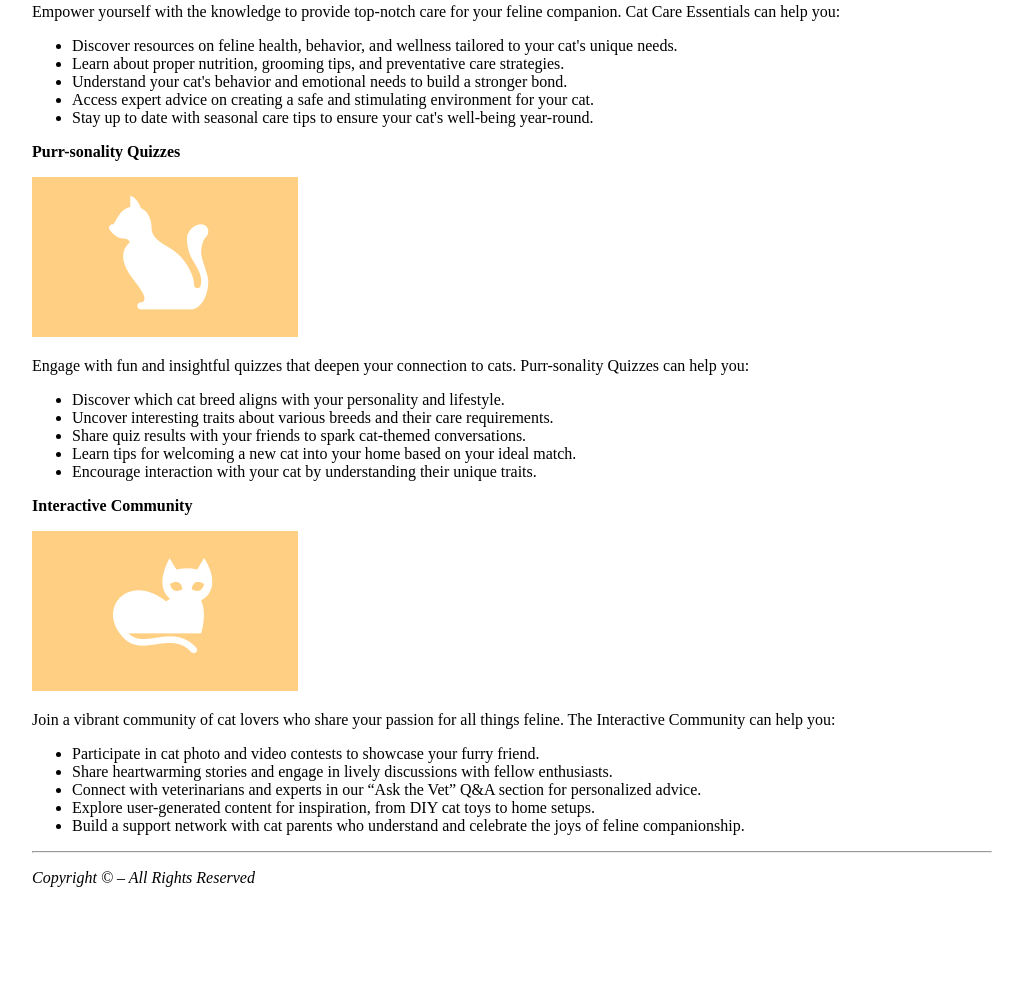
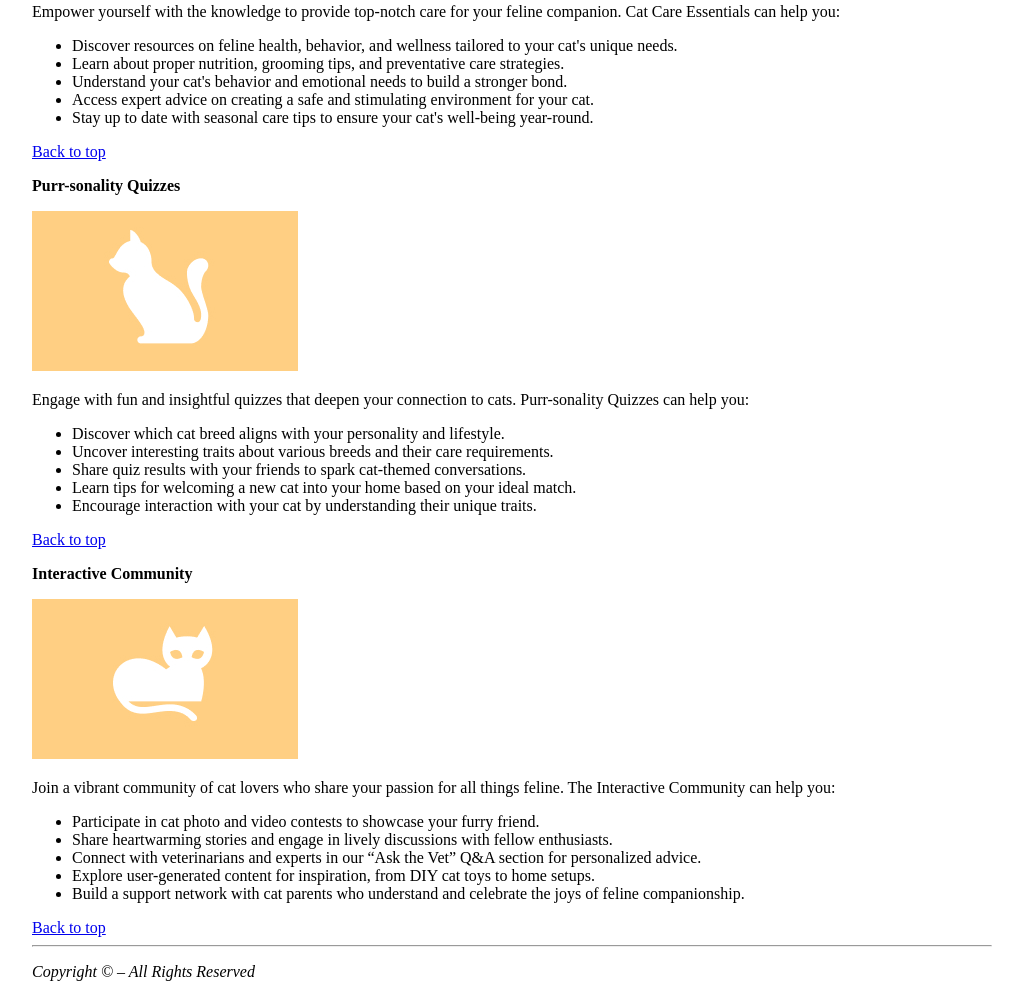
Before and after one commit to mwojciechowski-sddcd/COMM672_assignmentM3, a plain HTML site: page assignmentM3_beginning/purrfectvibes/features.html in a window 1280 px wide. Shown: the part 770-1767 px from the top of the page, without its empty margins (128-1151 px from the left). Before the commit the page ends 1673 px from the top, so only its background shows below. Drawn offline with Linux system fonts and the light colour scheme.

Commit message:
Added links back to top of the page on features.html

```diff
--- a/assignmentM3_beginning/purrfectvibes/features.html
+++ b/assignmentM3_beginning/purrfectvibes/features.html
@@ -7,7 +7,7 @@
 
 <body style="width:960px;margin: auto;padding:0 20px;max-width: 100%;">
 
-	<img src="images/cat-hero.png">
+	<img id="top" src="images/cat-hero.png">
 
 	<ul>
 		<li><a href="index.html">Home</a></li>
@@ -41,7 +41,7 @@
 			</ul>
 		</p>
 
-
+		<a href="#top">Back to top</a>
 
 		<p id='quizzes'><b>Purr-sonality Quizzes</b></p>
 
@@ -59,6 +59,8 @@
 			</ul>
 		</p>
 
+		<a href="#top">Back to top</a>
+
 		<p id='community'><b>Interactive Community</b></p>
 
 		<img src="images/cat-community.jpg">
@@ -74,6 +76,8 @@
 				<li>Build a support network with cat parents who understand and celebrate the joys of feline companionship.</li>
 			</ul>
 		</p>
+
+		<a href="#top">Back to top</a>
 	</div>
 </body>
 
```
